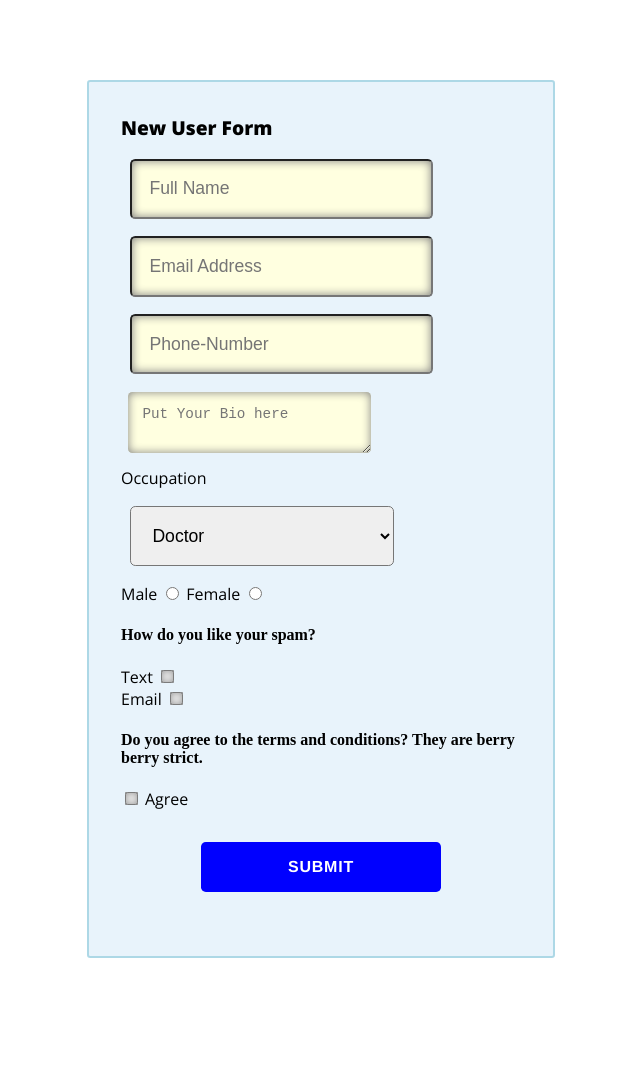
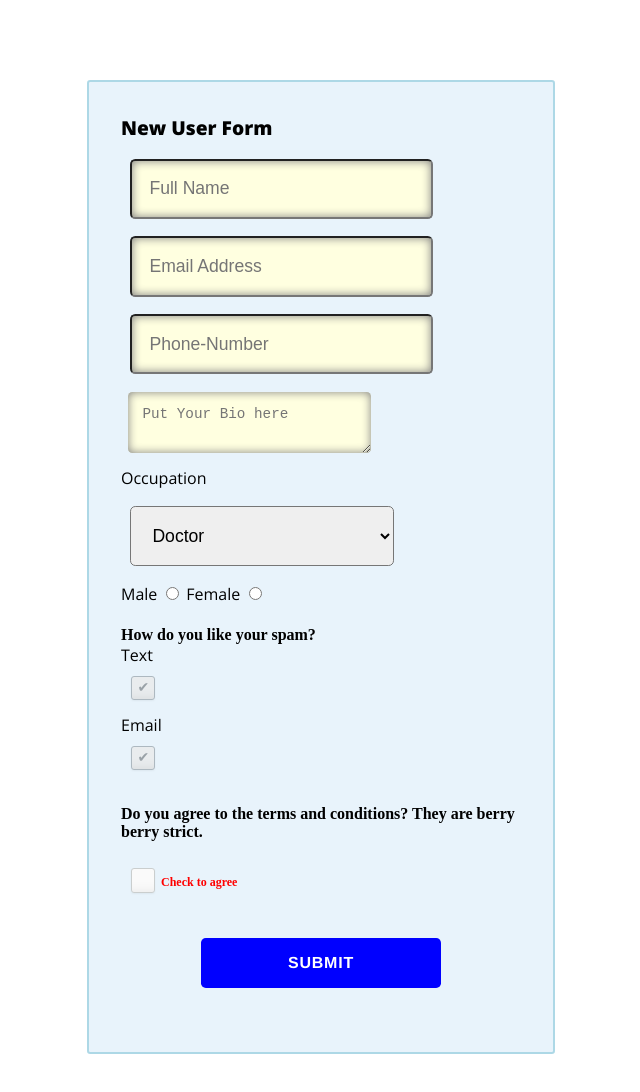
Before and after one commit to hifilorau/tiy-form, a plain HTML site: page index.html in a window 1280 px wide. Shown: the whole page, without its empty margins (319-959 px from the left). Before the commit the page ends 1038 px from the top, so only its background shows below. Drawn offline with nearby package versions, Linux system fonts and the light colour scheme.

Commit message:
checkboxes! wooooot woooot! i copied and pasted, but i think i finally at least partly get that concept

```diff
--- a/index.html
+++ b/index.html
@@ -34,19 +34,23 @@
 
         <h4>How do you like your spam?</h4>
 
-
-        <div class="toggle">
-          <label for="notifications">Text</label>
-          <input type="checkbox" id="notifications" value="text" name="notifications-preference" class="toggles toggle-switch">
+        <h5>Text</h5>
+        <div class="checkbox-div">
+          <input type="checkbox" id="notifications-text" value="text" name="notifications-preference" class="regular-checkbox" checked>
+          <label for="notifications-text" class="styled-label"></label>
         </div>
-        <div class="toggle">
-        <label for="notifications">Email</label>
-        <input type="checkbox" id="notifications" value="email" name="notifications-preference" class="toggles toggle-switch"><br>
+        <h5>Email</h5>
+        <div class="checkbox-div">
+          <input type="checkbox" id="notifications-email" value="email" name="notifications-preference" class="regular-checkbox" checked>
+          <label for="notifications-email" class="styled-label"></label>
         </div>
 
-        <h4>Do you agree to the terms and conditions? They are berry berry strict.</h4>
-        <input type="checkbox" id="agreement" value="agreed">
-        <label for="agreement">Agree</label><br>
+        <div class="agreement-div">
+        <h4>Do you agree to the terms and conditions? They are berry berry strict.</h4><br>
+        <input type="checkbox" id="agreement" value="agreed" class="regular-checkbox">
+        <label for="agreement"></label><br>
+        <h6>Check to agree</h6>
+        </div>
 
         <input type="submit" class="submit-button" value="SUBMIT">
     </div>
--- a/style.css
+++ b/style.css
@@ -52,6 +52,10 @@ h2 {
   font-size: 1.2em;
 }
 
+h4 {
+  margin-bottom: 0;
+}
+
 label {
   font-family: 'Open Sans', sans-serif;
 }
@@ -67,6 +71,25 @@ label {
   border: none;
 }
 
+h5 {
+  font-family: "Open Sans", sans-serif;
+  font-size: 1em;
+  padding: 0;
+  margin: 0;
+  font-weight: 400;
+}
+
+h6 {
+  font-size: .75em;
+  margin: 0 2em 0 0;
+  padding: 0;
+  font-weight: 600;
+  color: red;
+  position: absolute;
+  left: 10%;
+  bottom:16%;
+
+}
 .submit-button:hover{
   color: blue;
   background: lightyellow;
@@ -80,49 +103,46 @@ textarea {
 }
 
 
-
-/*
-.toggles {
-  position: absolute;
-  margin-left: -999px;
-  visibility: hidden;
+label {
+  display: inline-block;
 }
 
-input.toggles + label {
-  padding: 2px;
-  width: 120px;
-  height: 60px;
-  background-color: #dddddd;
-  border-radius: 60px;
+.regular-checkbox {
+  display: none;
 }
 
-}
-input.toggle-switch + label:before,
-input.toggle-switch + label:after {
-  display: block;
-  position: absolute;
-  top: 1px;
-  left: 1px;
-  bottom: 1px;
-  content: "";
-}
-input.toggle-switch + label:before {
-  right: 1px;
-  background-color: #f1f1f1;
-  border-radius: 60px;
-  transition: background 0.4s;
+.regular-checkbox + label {
+  background-color: #fafafa;
+  border: 1px solid #cacece;
+  box-shadow: 0 1px 2px rgba(0,0,0,0.05), inset 0px -15px 10px -12px rgba(0,0,0,0.05);
+  padding: 9px;
+  border-radius: 3px;
+  display: inline-block;
+  position: relative;
+  padding: .7em;
+  margin: .6em;
 }
 
-input.toggle-switch + label:after {
-  width: 58px;
-  background-color: #fff;
-  border-radius: 100%;
-  box-shadow: 0 2px 5px rgba(0, 0, 0, 0.3);
-  transition: margin 0.4s;
+.regular-checkbox + label:active, .regular-checkbox:checked + label:active {
+  box-shadow: 0 1px 2px rgba(0,0,0,0.05), inset 0px 1px 3px rgba(0,0,0,0.1);
 }
-input.toggle-switch:checked + label:before {
-  background-color: #8ce196;
+
+.regular-checkbox:checked + label {
+  background-color: #e9ecee;
+  border: 1px solid #adb8c0;
+  box-shadow: 0 1px 2px rgba(0,0,0,0.05), inset 0px -15px 10px -12px rgba(0,0,0,0.05), inset 15px 10px -12px rgba(255,255,255,0.1);
+  color: #99a1a7;
 }
-input.toggle-switch:checked + label:after {
-  margin-left: 60px;
-}*/
+
+.regular-checkbox:checked + label:after {
+  content: '\2714';
+  font-size: 14px;
+  position: absolute;
+  top: 0px;
+  left: 6px;
+  color: #99a1a7;
+}
+
+.agreement-div {
+  position: relative;
+}
```
